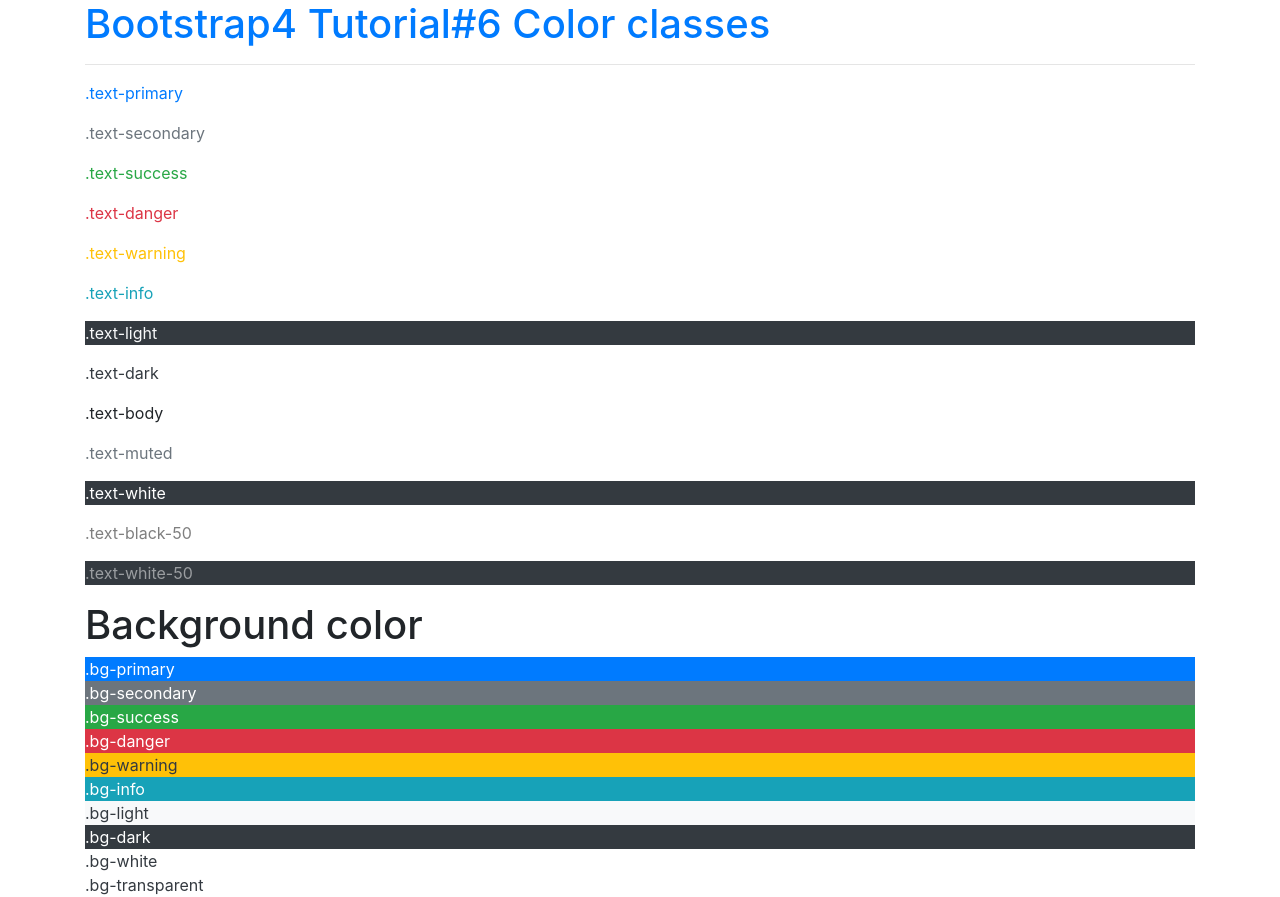
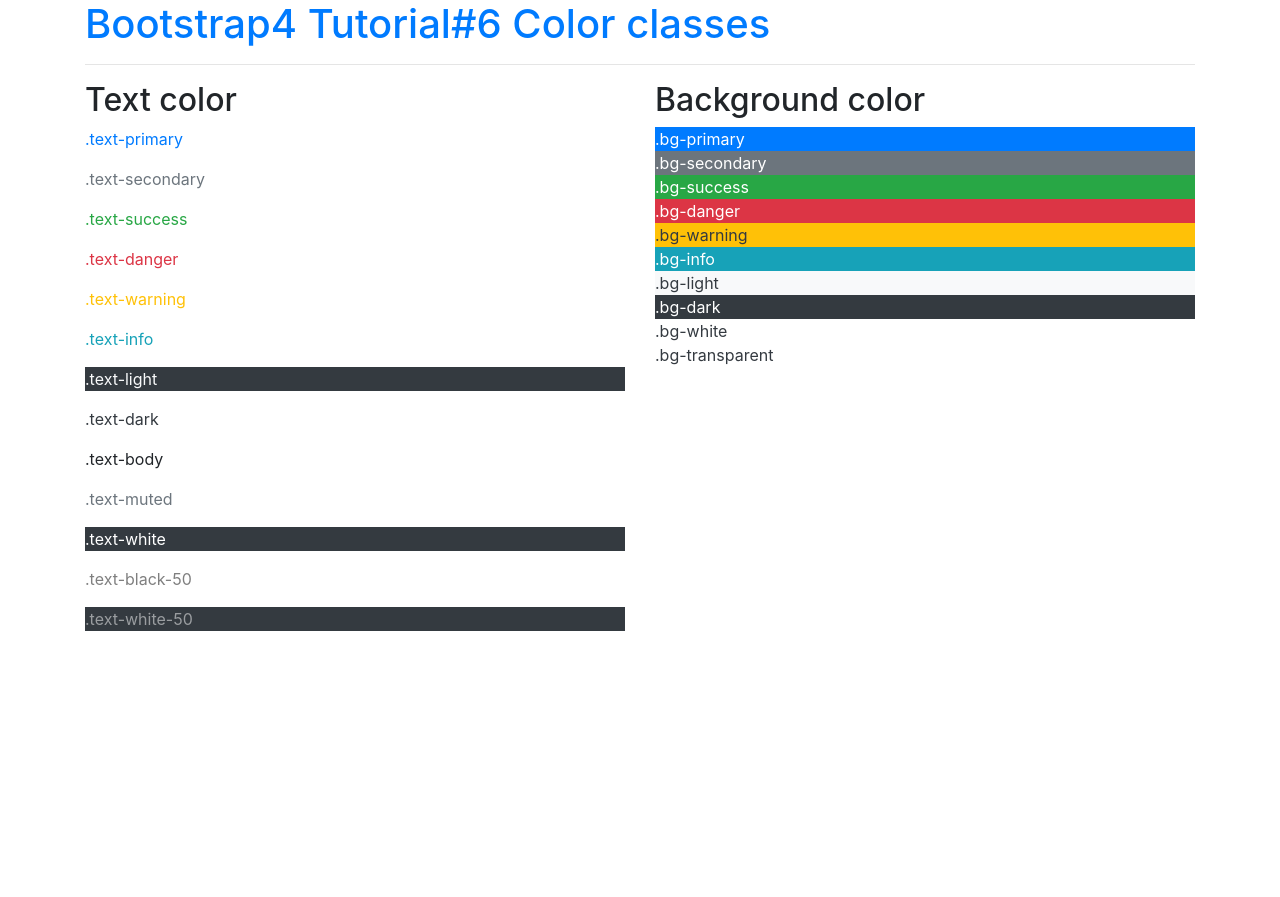
Before and after one commit to codeposted/Bootstrap4-Tutorial, a plain HTML site: page lesson#6/index.html in a window 1280 px wide. After the commit the page ends 800 px from the top, so only its background shows below. Drawn offline with nearby package versions, Linux system fonts and the light colour scheme.

Commit message:
seperated color and background color classes

```diff
--- a/lesson#6/index.html
+++ b/lesson#6/index.html
@@ -10,10 +10,12 @@
 </head>
 <body>
     <div class="container">
+        <h1 class="text-primary">Bootstrap4 Tutorial#6 Color classes</h1>
+        <hr>
+        <div class="row">
 
-            <h1 class="text-primary">Bootstrap4 Tutorial#6 Color classes</h1>
-            <hr/>
-
+            <div class="col-6">
+                <h2>Text color</h2>
                 <p class="text-primary">.text-primary</p>
                 <p class="text-secondary">.text-secondary</p>
                 <p class="text-success">.text-success</p>
@@ -27,9 +29,9 @@
                 <p class="text-white bg-dark">.text-white</p>
                 <p class="text-black-50">.text-black-50</p>
                 <p class="text-white-50 bg-dark">.text-white-50</p>
-
-
-            <h1>Background color</h1>
+            </div>
+            <div class="col-6">
+                <h2>Background color</h2>
 
                 <div class="bg-primary text-white">.bg-primary</div>
                 <div class="bg-secondary text-white">.bg-secondary</div>
@@ -41,12 +43,10 @@
                 <div class="bg-dark text-white">.bg-dark</div>
                 <div class="bg-white text-dark">.bg-white</div>
                 <div class="bg-transparent text-dark">.bg-transparent</div>
+            </div>
+        </div>
 
     </div>
-
-
-
-
 
 
     <!-- Optional JavaScript -->
```
Lines whose indentation alone changed are shown as unchanged.
